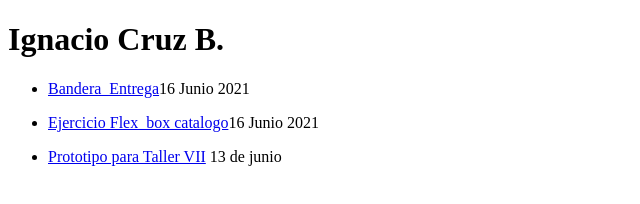
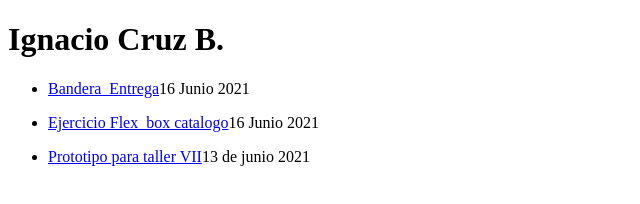
Before and after one commit to IgnacioCruzBozzo/Sistemas_de_Interfaz_2021, a plain HTML site: page index.html in a window 1280 px wide. Shown: the full height of the page, 0-640 px from the left. Drawn offline with Linux system fonts and the light colour scheme.

Commit message:
Update index.html

```diff
--- a/index.html
+++ b/index.html
@@ -15,8 +15,9 @@
     <ul>
         <li><a href="Flex Box/flex_box_Ignacio_Cruz.html">Ejercicio Flex_box catalogo</a>16 Junio 2021</li>
     </ul>
+
     <ul>
-        <li><a href="Prototipo_Taller/Untitled-1.html">Prototipo para Taller VII</a> 13 de junio</li>
+        <li><a href="Prototipo_Taller/Untitled-1.html">Prototipo para taller VII</a>13 de junio 2021</li>
     </ul>
 </body>
 </html>
```
